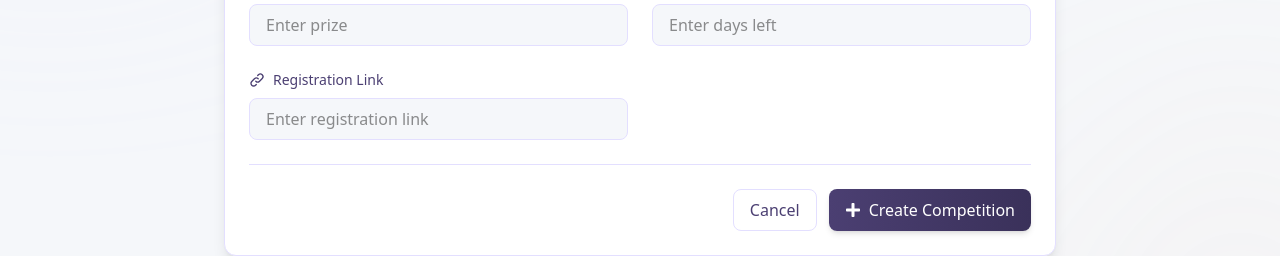
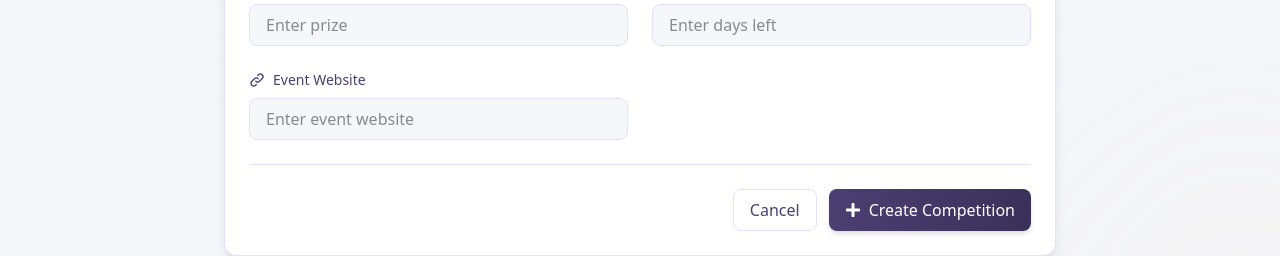
Before and after one commit to Santhoshkumar044/competition-Frontend, a React (Vite) app: page /create-competition in a window 1280 px wide. Shown: the part 437-693 px from the top of the page. Built offline with nearby package versions, Linux system fonts and the light colour scheme; no server answers.

Commit message:
changed name

```diff
--- a/src/pages/CreateCompetition.jsx
+++ b/src/pages/CreateCompetition.jsx
@@ -135,7 +135,7 @@
                 { name: "location", label: "Location", type: "text", icon: "M17.657 16.657L13.414 20.9a1.998 1.998 0 01-2.827 0l-4.244-4.243a8 8 0 1111.314 0zM15 11a3 3 0 11-6 0 3 3 0 016 0z" },
                 { name: "prize", label: "Prize", type: "text", icon: "M12 8c-1.657 0-3 .895-3 2s1.343 2 3 2 3 .895 3 2-1.343 2-3 2m0-8c1.11 0 2.08.402 2.599 1M12 8V7m0 1v8m0 0v1m0-1c-1.11 0-2.08-.402-2.599-1M21 12a9 9 0 11-18 0 9 9 0 0118 0z" },
                 { name: "daysLeft", label: "Days Left", type: "number", icon: "M12 8v4l3 3m6-3a9 9 0 11-18 0 9 9 0 0118 0z" },
-                { name: "link", label: "Registration Link", type: "url", icon: "M13.828 10.172a4 4 0 00-5.656 0l-4 4a4 4 0 105.656 5.656l1.102-1.101m-.758-4.899a4 4 0 005.656 0l4-4a4 4 0 00-5.656-5.656l-1.1 1.1" },
+                { name: "link", label: "Event Website", type: "url", icon: "M13.828 10.172a4 4 0 00-5.656 0l-4 4a4 4 0 105.656 5.656l1.102-1.101m-.758-4.899a4 4 0 005.656 0l4-4a4 4 0 00-5.656-5.656l-1.1 1.1" },
               ].map((field, index) => (
                 <motion.div
                   key={field.name}
```
